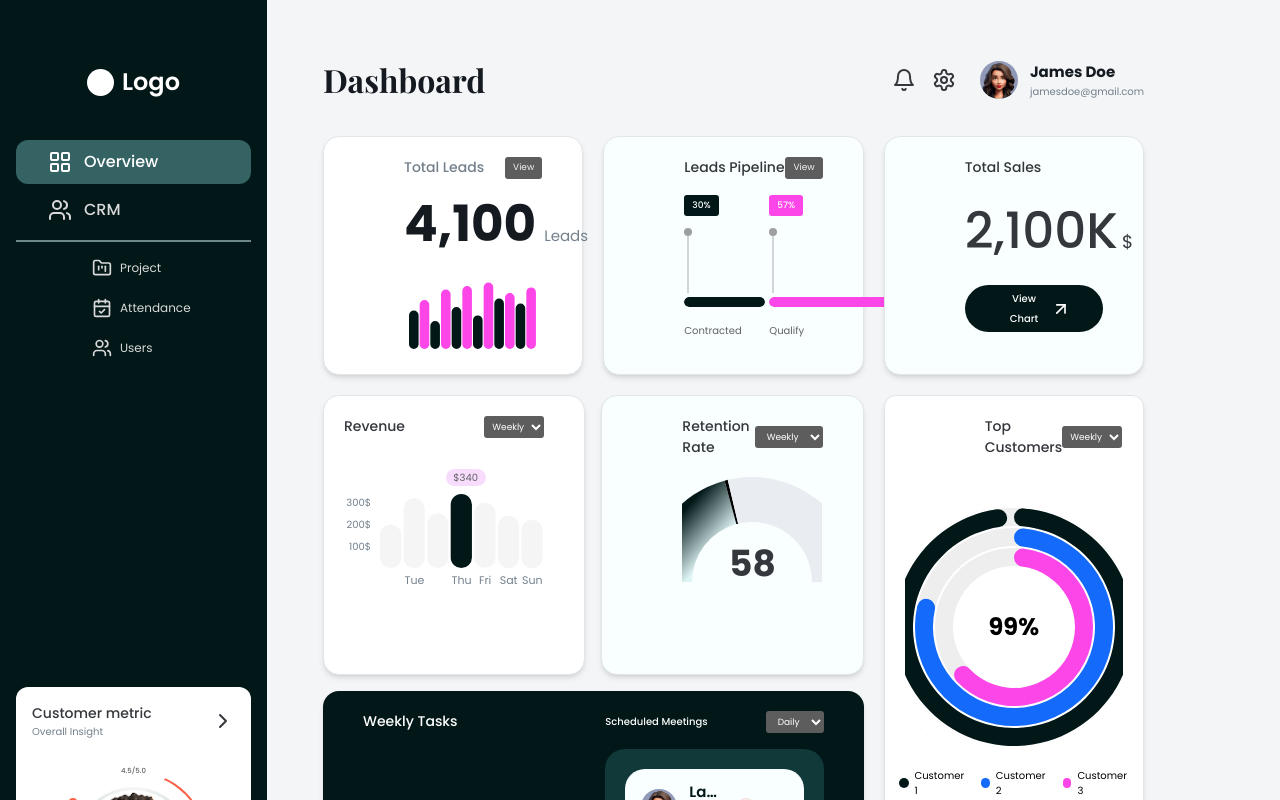
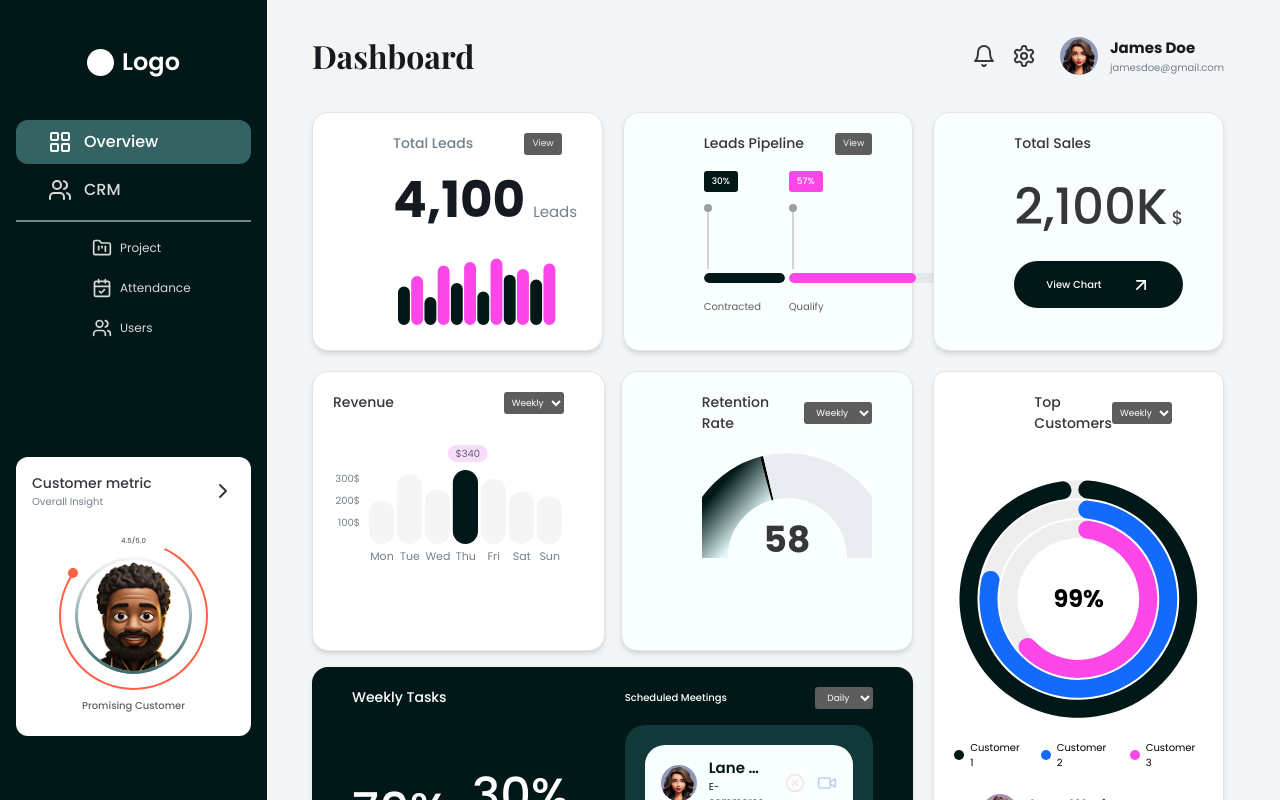
Before and after one commit to Japhetism/p23, a React (Vite) app: page / in a window 1280 px wide. Shown: the top 800 px of the page. Built offline with nearby package versions, Linux system fonts and the light colour scheme.

Commit message:
responsiveness

```diff
--- a/src/components/Sidebar.tsx
+++ b/src/components/Sidebar.tsx
@@ -49,7 +49,7 @@ const Sidebar = ({ open, onClose }: SidebarProps) => {
         ${open ? "translate-x-0" : "-translate-x-full lg:translate-x-0"}
       `}
       >
-        <div className="flex items-center justify-center mt-10 mb-10 gap-4">
+        <div className="flex items-center justify-center mt-5 mb-10 gap-4">
           <div className="flex items-center gap-2">
             <div className="w-[27px] h-[27px] rounded-full bg-white" />
             <span className="text-[24px] font-semibold text-sidebar-active-fg">
--- a/src/components/dashboard/TopCustomersCard.tsx
+++ b/src/components/dashboard/TopCustomersCard.tsx
@@ -33,7 +33,7 @@ const TopCustomersCard = ({ data, topCustomers }: TopCustomersCardProps) => {
         </select>
       </div>
 
-      <div className="w-full flex justify-center items-center mt-7">
+      <div className="w-full flex justify-center items-center mt-6">
         <div className="w-full h-[250px] relative flex items-center justify-center">
           <ResponsiveContainer width="100%" height="100%">
             <RadialBarChart
--- a/src/pages/layout.tsx
+++ b/src/pages/layout.tsx
@@ -7,9 +7,28 @@ const Layout = () => {
   const [sidebarOpen, setSidebarOpen] = useState(false);
 
   return (
-    <div className="flex min-h-screen bg-background pr-20">
-      <Sidebar open={sidebarOpen} onClose={() => setSidebarOpen(false)} />
-      <main className="flex-1 p-14">
+    <div className="flex min-h-screen bg-background">
+      {/* Desktop Sidebar */}
+      <div className="hidden lg:block w-64">
+        <Sidebar open={true} onClose={() => {}} />
+      </div>
+
+      {/* Mobile Sidebar Overlay */}
+      {sidebarOpen && (
+        <div className="fixed inset-0 z-40 flex lg:hidden">
+          <div className="w-64">
+            <Sidebar open={sidebarOpen} onClose={() => setSidebarOpen(false)} />
+          </div>
+          {/* Backdrop */}
+          <div
+            className="flex-1 bg-black/50"
+            onClick={() => setSidebarOpen(false)}
+          />
+        </div>
+      )}
+
+      {/* Main Content */}
+      <main className="flex-1 p-4 lg:px-14 lg:py-8">
         <Header onMenuClick={() => setSidebarOpen(true)} />
         <Outlet />
       </main>
```
